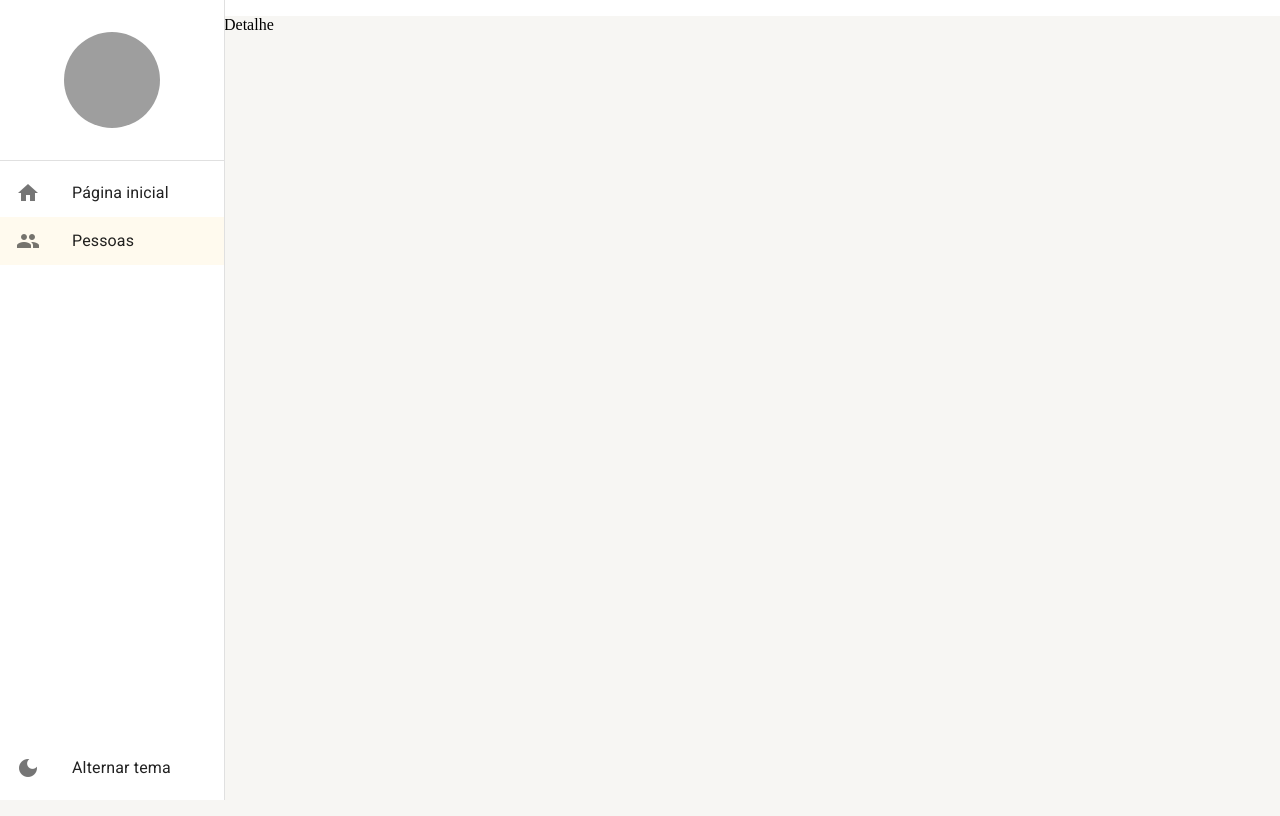
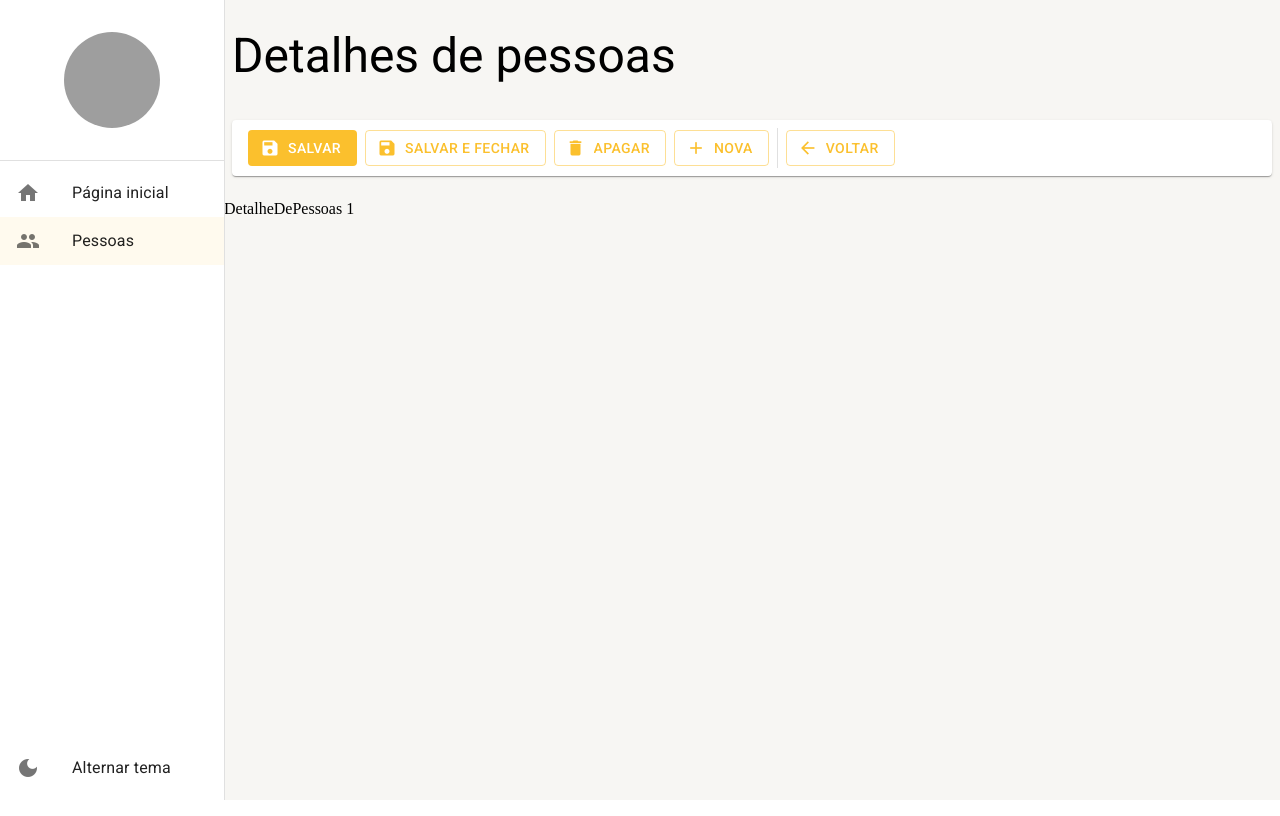
Before and after one commit to lvsouza/youtube-curso-react-materialui-typescript, a React (Create React App) app: page /pessoas/detalhe/1 in a window 1280 px wide. Built offline with nearby package versions, Linux system fonts and the light colour scheme; grey boxes are pictures that could not be loaded.

Commit message:
feat: Adicionado tela de detalhes de pessoas

```diff
--- a/mock/database.json
+++ b/mock/database.json
@@ -5,12 +5,6 @@
       "cidadeId": 1,
       "email": "carlos@gmail.com",
       "nomeCompleto": "Carlos Silva"
-    },
-    {
-      "id": 4,
-      "cidadeId": 1,
-      "email": "pedro@gmail.com",
-      "nomeCompleto": "Pedro Silva"
     },
     {
       "id": 5,
--- a/src/pages/index.ts
+++ b/src/pages/index.ts
@@ -1,2 +1,3 @@
 export * from './pessoas/ListagemDePessoas';
+export * from './pessoas/DetalheDePessoas';
 export * from './dashboard/Dashboard';
--- /dev/null
+++ b/src/pages/pessoas/DetalheDePessoas.tsx
@@ -0,0 +1,42 @@
+import { useNavigate, useParams } from 'react-router-dom';
+
+import { FerramentasDeDetalhe } from '../../shared/components';
+import { LayoutBaseDePagina } from '../../shared/layouts';
+
+
+export const DetalheDePessoas: React.FC = () => {
+  const { id = 'nova' } = useParams<'id'>();
+  const navigate = useNavigate();
+
+
+  const handleSave = () => {
+    console.log('Save');
+  };
+
+  const handleDelete = () => {
+    console.log('Save');
+  };
+
+
+  return (
+    <LayoutBaseDePagina
+      titulo={'Detalhes de pessoas'}
+      barraDeFerramentas={
+        <FerramentasDeDetalhe
+          textoBotaoNovo='Nova'
+          mostrarBotaoSalvarEFechar
+          mostrarBotaoNovo={id !== 'nova'}
+          mostrarBotaoApagar={id !== 'nova'}
+
+          aoClicarEmSalvar={handleSave}
+          aoClicarEmSalvarEFechar={handleSave}
+          aoClicarEmApagar={handleDelete}
+          aoClicarEmVoltar={() => navigate('/pessoas')}
+          aoClicarEmNovo={() => navigate('/pessoas/detalhe/nova')}
+        />
+      }
+    >
+      <p>DetalheDePessoas {id}</p>
+    </LayoutBaseDePagina>
+  );
+};
--- a/src/pages/pessoas/ListagemDePessoas.tsx
+++ b/src/pages/pessoas/ListagemDePessoas.tsx
@@ -73,6 +73,7 @@ export const ListagemDePessoas: React.FC = () => {
           mostrarInputBusca
           textoDaBusca={busca}
           textoBotaoNovo='Nova'
+          aoClicarEmNovo={() => navigate('/pessoas/detalhe/nova')}
           aoMudarTextoDeBusca={texto => setSearchParams({ busca: texto, pagina: '1' }, { replace: true })}
         />
       }
--- a/src/routes/index.tsx
+++ b/src/routes/index.tsx
@@ -4,6 +4,7 @@ import { Routes, Route, Navigate } from 'react-router-dom';
 import { useDrawerContext } from '../shared/contexts';
 import {
   Dashboard,
+  DetalheDePessoas,
   ListagemDePessoas,
 } from '../pages';
 
@@ -30,7 +31,7 @@ export const AppRoutes = () => {
       <Route path="/pagina-inicial" element={<Dashboard />} />
 
       <Route path="/pessoas" element={<ListagemDePessoas />} />
-      <Route path="/pessoas/detalhe/:id" element={<p>Detalhe</p>} />
+      <Route path="/pessoas/detalhe/:id" element={<DetalheDePessoas />} />
 
       <Route path="*" element={<Navigate to="/pagina-inicial" />} />
     </Routes>
```
